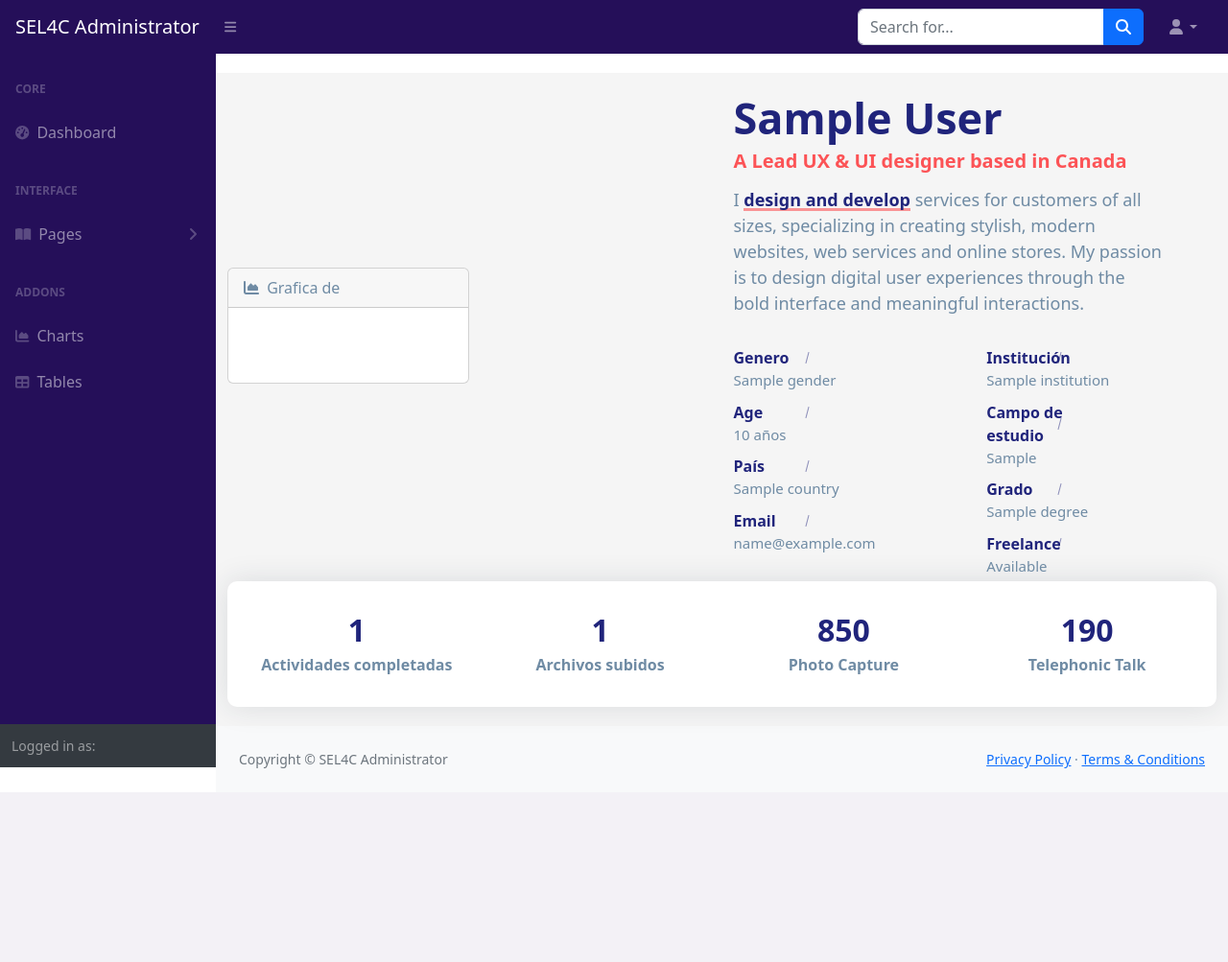
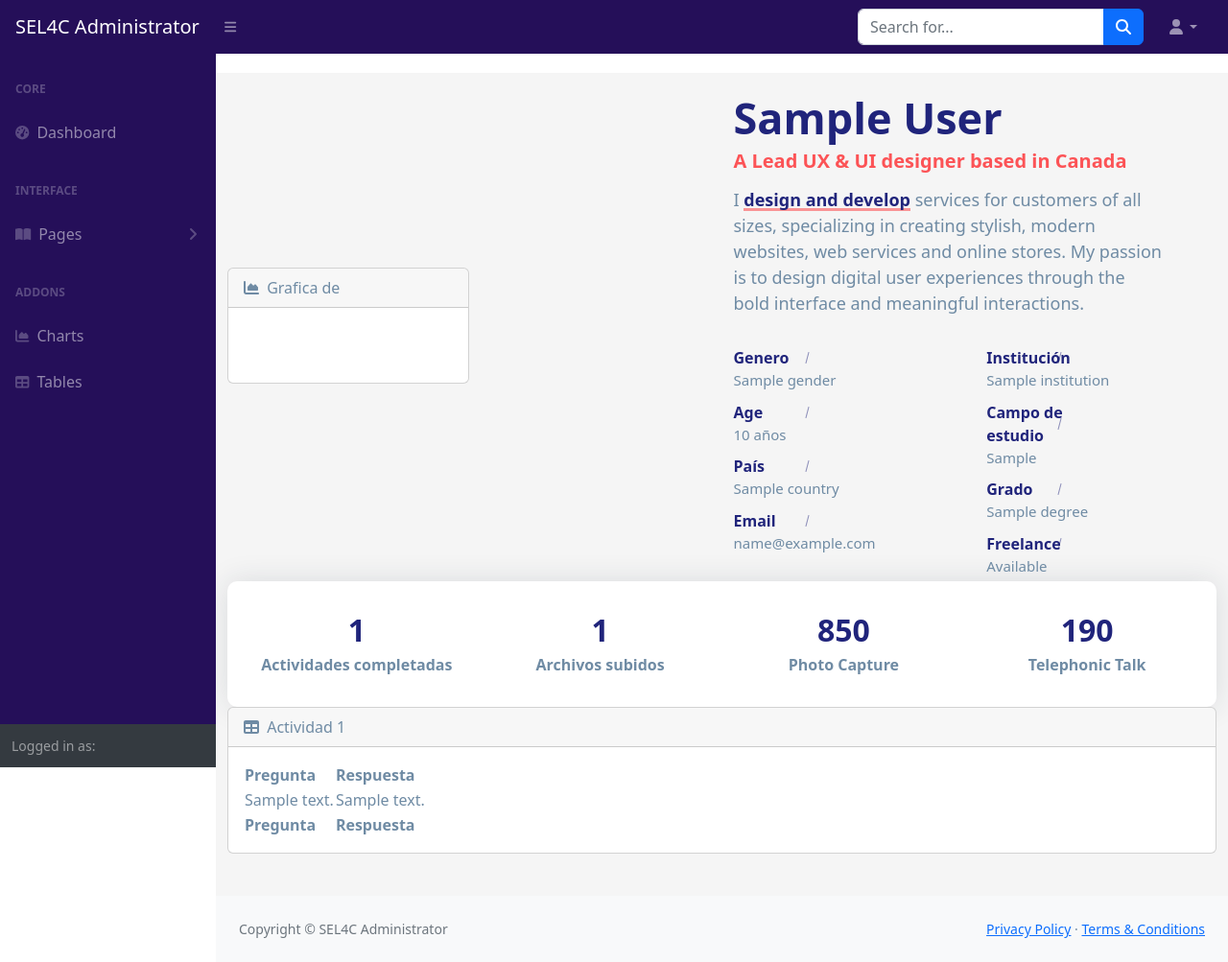
Before and after one commit to MarcoIvn/SEL4C_DjangoRest, a Django app: template SEL4C_DjangoRest/SEL4C_Django/sel4c/templates/sel4c/entrepreneur/show.html in a window 1280 px wide. Shown: the whole page at 96% size. Before the commit the page ends 826 px from the top, so only its background shows below. Run offline with Django 4.2, Linux system fonts and the light colour scheme; the template is opened without the code that fills it: most values are stand-ins (such as "Sample title", 1, 10 or a date in 2020); some libraries are stand-ins or nearby versions.

Commit message:
Activity tables in Entrepreneur view added

```diff
--- a/SEL4C_DjangoRest/SEL4C_Django/sel4c/models.py
+++ b/SEL4C_DjangoRest/SEL4C_Django/sel4c/models.py
@@ -65,7 +65,6 @@ class Question(models.Model):
 class Answer(models.Model):
     question = models.ForeignKey(Question, on_delete=models.CASCADE)
     answer = models.IntegerField(default=0)
-
     entrepreneur = models.ForeignKey(Entrepreneur, on_delete=models.CASCADE, default=0)
 
     def __str__(self) -> str:
--- a/SEL4C_DjangoRest/SEL4C_Django/sel4c/templates/sel4c/base.html
+++ b/SEL4C_DjangoRest/SEL4C_Django/sel4c/templates/sel4c/base.html
@@ -13,7 +13,7 @@
         <link href="{% static 'css/user_styles.css' %}" rel="stylesheet" />
         <script src="https://use.fontawesome.com/releases/v6.3.0/js/all.js" crossorigin="anonymous"></script>
         <script src="{% static 'js/scripts.js' %}"></script>
-        <script src="{% static 'js/datatables-simple-demo.js' %}"></script>
+        <script src="{% static 'js/datatables-simple-demo1.js' %}"></script>
     </head>
     <body class="sb-nav-fixed">
         <nav class="sb-topnav navbar navbar-expand navbar-dark " style="background-color: rgb(37, 15, 89);">
@@ -138,6 +138,6 @@
         <script src="{% static 'assets/demo/chart-area-demo1.js' %}" ></script>
         <script src="{% static 'assets/demo/chart-bar-activities.js' %}"></script>
         <script src="https://cdn.jsdelivr.net/npm/simple-datatables@7.1.2/dist/umd/simple-datatables.min.js" crossorigin="anonymous"></script>
-        <script src="{% static 'js/datatables-simple-demo.js' %}"></script>
+        <script src="{% static 'js/datatables-simple-demo1.js' %}"></script>
     </body>
 </html>
--- a/SEL4C_DjangoRest/SEL4C_Django/sel4c/templates/sel4c/entrepreneur/show.html
+++ b/SEL4C_DjangoRest/SEL4C_Django/sel4c/templates/sel4c/entrepreneur/show.html
@@ -91,6 +91,46 @@
                 </div>
             </div>
         </div>
+        <div>
+          {% for activity, questions_with_answers in activity_questions %}
+              <div class="card mb-4">
+                  <div class="card-header">
+                      <i class="fas fa-table me-1"></i>
+                      Actividad {{ activity.activity.activity_num }}
+                  </div>
+                  <div class="card-body">
+                      <table class="datatablesSimple">
+                          <thead>
+                              <tr>
+                                  <th>Pregunta</th>
+                                  <th>Respuesta</th>
+                              </tr>
+                          </thead>
+                          <tfoot>
+                              <tr>
+                                  <th>Pregunta</th>
+                                  <th>Respuesta</th>
+                              </tr>
+                          </tfoot>
+                          <tbody>
+                              {% for question, answer in questions_with_answers %}
+                                  <tr>
+                                      <td>{{ question.description }}</td>
+                                      <td>
+                                          {% if answer %}
+                                              {{ answer.answer }}
+                                          {% else %}
+                                              Pregunta no respondida
+                                          {% endif %}
+                                      </td>
+                                  </tr>
+                              {% endfor %}
+                          </tbody>
+                      </table>
+                  </div>
+              </div>
+          {% endfor %}
+      </div>
     </div>
 </section>
 
--- a/SEL4C_DjangoRest/SEL4C_Django/sel4c/templates/sel4c/index.html
+++ b/SEL4C_DjangoRest/SEL4C_Django/sel4c/templates/sel4c/index.html
@@ -69,7 +69,7 @@
           Emprendedores
       </div>
       <div class="card-body">
-          <table id="datatablesSimple">
+          <table class="datatablesSimple">
               <thead>
                   <tr>
                       <th>Name</th>
--- a/SEL4C_DjangoRest/static/js/datatables-simple-demo.js
+++ /dev/null
@@ -1,9 +0,0 @@
-window.addEventListener('DOMContentLoaded', event => {
-    // Simple-DataTables
-    // https://github.com/fiduswriter/Simple-DataTables/wiki
-
-    const datatablesSimple = document.getElementById('datatablesSimple');
-    if (datatablesSimple) {
-        new simpleDatatables.DataTable(datatablesSimple);
-    }
-});
--- /dev/null
+++ b/SEL4C_DjangoRest/static/js/datatables-simple-demo1.js
@@ -0,0 +1,10 @@
+window.addEventListener('DOMContentLoaded', event => {
+    // Simple-DataTables
+    // https://github.com/fiduswriter/Simple-DataTables/wiki
+
+    const tables = document.querySelectorAll(".datatablesSimple");
+
+    tables.forEach(function (table) {
+        new simpleDatatables.DataTable(table);
+    });
+});
```
Also changed, not shown: SEL4C_DjangoRest/SEL4C_Django/sel4c/views.py (+10 -0 lines).
